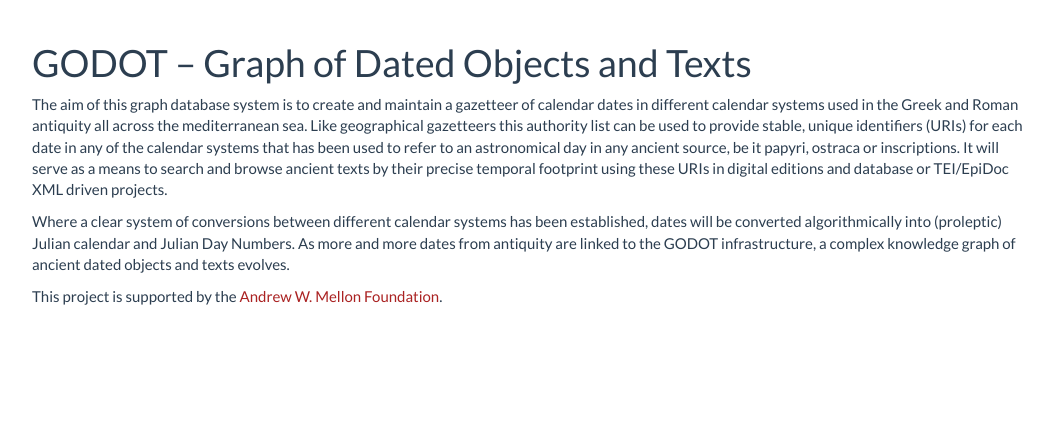
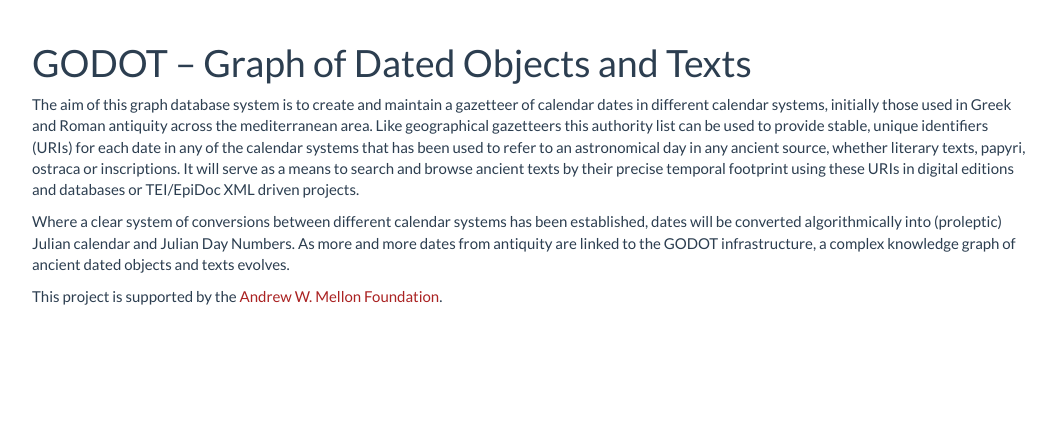
Before and after one commit to Boyquotes/godot-website, a Flask app: template app/templates/index.html in a window 1280 px wide. Shown: the part 250-691 px from the top of the page, without its empty margins (58-1114 px from the left). Run offline with Flask 2, Linux system fonts and the light colour scheme; the template is opened without the code that fills it, so the values that code supplies are empty; some libraries are stand-ins or nearby versions.

Commit message:
fixed minor typos in start page text
and added .idea folder to .gitignore (for pycharmeditor)

```diff
--- a/app/templates/index.html
+++ b/app/templates/index.html
@@ -1,8 +1,15 @@
 {% extends "base.html" %}
 
 {% block app_content %}
-    <h1>GODOT &ndash; Graph of Dated Objects and Texts</h1>
-    <p>The aim of this graph database system is to create and maintain a gazetteer of calendar dates in different calendar systems used in the Greek and Roman antiquity all across the mediterranean sea. Like geographical gazetteers this authority list can be used to provide stable, unique identifiers (URIs) for each date in any of the calendar systems that has been used to refer to an astronomical day in any ancient source, be it papyri, ostraca or inscriptions. It will serve as a means to search and browse ancient texts by their precise temporal footprint using these URIs in digital editions and database or TEI/EpiDoc XML driven projects.</p>
-    <p>Where a clear system of conversions between different calendar systems has been established, dates will be converted algorithmically into (proleptic) Julian calendar and Julian Day Numbers. As more and more dates from antiquity are linked to the GODOT infrastructure, a complex knowledge graph of ancient dated objects and texts evolves.</p>
-    <p>This project is supported by the <a href="https://mellon.org/">Andrew W. Mellon Foundation</a>.</p>
+<h1>GODOT &ndash; Graph of Dated Objects and Texts</h1>
+<p>The aim of this graph database system is to create and maintain a gazetteer of calendar dates in different calendar
+    systems, initially those used in Greek and Roman antiquity across the mediterranean area. Like geographical gazetteers this
+    authority list can be used to provide stable, unique identifiers (URIs) for each date in any of the calendar systems
+    that has been used to refer to an astronomical day in any ancient source, whether literary texts, papyri, ostraca or inscriptions. It
+    will serve as a means to search and browse ancient texts by their precise temporal footprint using these URIs in
+    digital editions and databases or TEI/EpiDoc XML driven projects.</p>
+<p>Where a clear system of conversions between different calendar systems has been established, dates will be converted
+    algorithmically into (proleptic) Julian calendar and Julian Day Numbers. As more and more dates from antiquity are
+    linked to the GODOT infrastructure, a complex knowledge graph of ancient dated objects and texts evolves.</p>
+<p>This project is supported by the <a href="https://mellon.org/">Andrew W. Mellon Foundation</a>.</p>
 {% endblock %}
```
Also changed, not shown: 1 other file.
